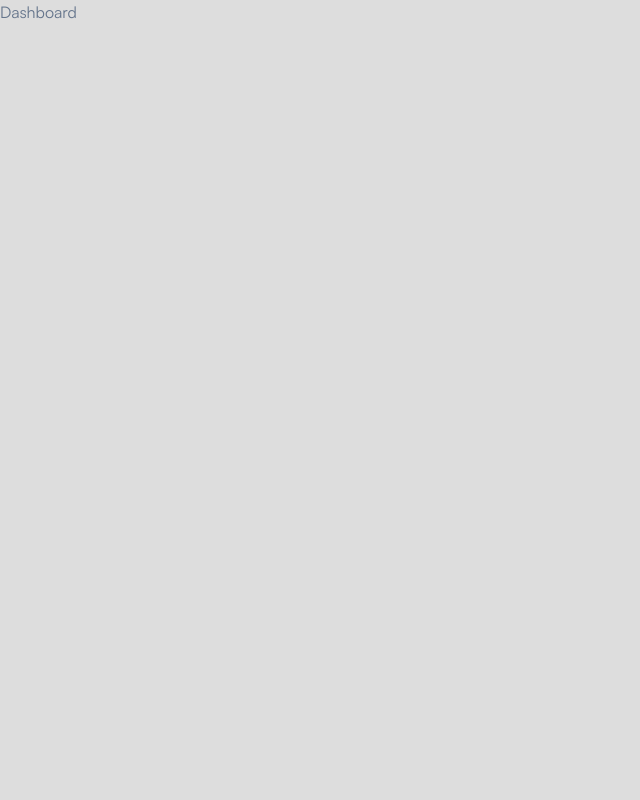
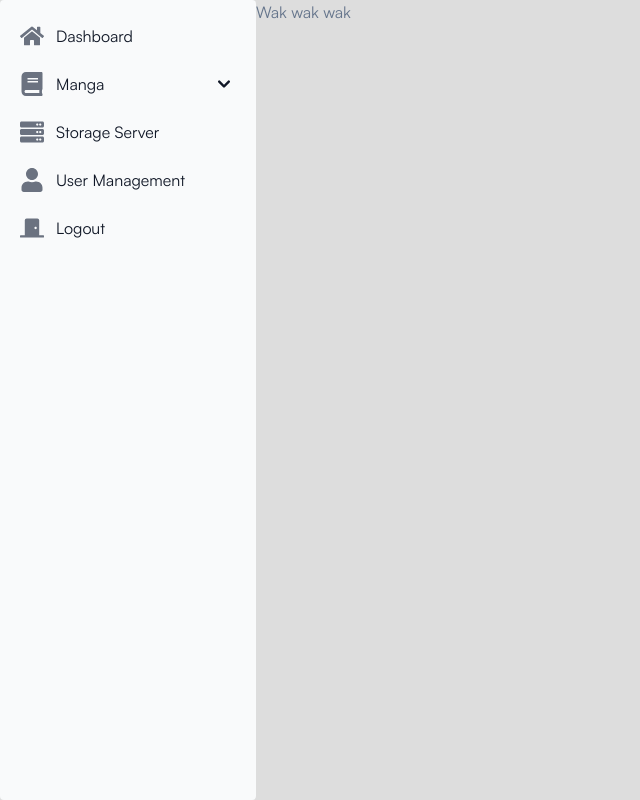
Before and after one commit to azzahradins/kyscms-js, a Next.js app: page /dashboard in a window 1280 px wide. Shown: the whole page, without its empty margins (0-640 px from the left). Built offline with nearby package versions, Linux system fonts and the light colour scheme.

Commit message:
[update] dashboard sidebar

```diff
--- a/app/(private)/dashboard/page.tsx
+++ b/app/(private)/dashboard/page.tsx
@@ -1,8 +1,16 @@
+'use client'
+
+import Sidebar from "@/components/Page/Sidebar"
 
 export default function Dashboard (): JSX.Element {
   return (
-    <main className="container">
-      Dashboard
+    <main className="flex flex-row">
+    <div className='min-h-screen'>
+      <Sidebar />
+    </div>
+    <div className='flex-auto'>
+      Wak wak wak
+    </div>
     </main>
   )
 }
--- /dev/null
+++ b/components/Page/Navbar.tsx
@@ -0,0 +1,56 @@
+function Navbar (): React.ReactElement {
+  return <nav className="fixed top-0 z-50 w-full bg-white border-b border-gray-200 dark:bg-gray-800 dark:border-gray-700">
+  <div className="px-3 py-3 lg:px-5 lg:pl-3">
+    <div className="flex items-center justify-between">
+      <div className="flex items-center justify-start">
+        <button data-drawer-target="logo-sidebar" data-drawer-toggle="logo-sidebar" aria-controls="logo-sidebar" type="button" className="inline-flex items-center p-2 text-sm text-gray-500 rounded-lg sm:hidden hover:bg-gray-100 focus:outline-none focus:ring-2 focus:ring-gray-200 dark:text-gray-400 dark:hover:bg-gray-700 dark:focus:ring-gray-600">
+            <span className="sr-only">Open sidebar</span>
+            <svg className="w-6 h-6" aria-hidden="true" fill="currentColor" viewBox="0 0 20 20" xmlns="http://www.w3.org/2000/svg">
+              <path clipRule="evenodd" fillRule="evenodd" d="M2 4.75A.75.75 0 012.75 4h14.5a.75.75 0 010 1.5H2.75A.75.75 0 012 4.75zm0 10.5a.75.75 0 01.75-.75h7.5a.75.75 0 010 1.5h-7.5a.75.75 0 01-.75-.75zM2 10a.75.75 0 01.75-.75h14.5a.75.75 0 010 1.5H2.75A.75.75 0 012 10z"></path>
+            </svg>
+        </button>
+        <a href="https://flowbite.com" className="flex ml-2 md:mr-24">
+          <img src="https://flowbite.com/docs/images/logo.svg" className="h-8 mr-3" alt="FlowBite Logo" />
+          <span className="self-center text-xl font-semibold sm:text-2xl whitespace-nowrap dark:text-white">Flowbite</span>
+        </a>
+      </div>
+      <div className="flex items-center">
+          <div className="flex items-center ml-3">
+            <div>
+              <button type="button" className="flex text-sm bg-gray-800 rounded-full focus:ring-4 focus:ring-gray-300 dark:focus:ring-gray-600" aria-expanded="false" data-dropdown-toggle="dropdown-user">
+                <span className="sr-only">Open user menu</span>
+                <img className="w-8 h-8 rounded-full" src="https://flowbite.com/docs/images/people/profile-picture-5.jpg" alt="user photo" />
+              </button>
+            </div>
+            <div className="z-50 hidden my-4 text-base list-none bg-white divide-y divide-gray-100 rounded shadow dark:bg-gray-700 dark:divide-gray-600" id="dropdown-user">
+              <div className="px-4 py-3" role="none">
+                <p className="text-sm text-gray-900 dark:text-white" role="none">
+                  Neil Sims
+                </p>
+                <p className="text-sm font-medium text-gray-900 truncate dark:text-gray-300" role="none">
+                  neil.sims@flowbite.com
+                </p>
+              </div>
+              <ul className="py-1" role="none">
+                <li>
+                  <a href="#" className="block px-4 py-2 text-sm text-gray-700 hover:bg-gray-100 dark:text-gray-300 dark:hover:bg-gray-600 dark:hover:text-white" role="menuitem">Dashboard</a>
+                </li>
+                <li>
+                  <a href="#" className="block px-4 py-2 text-sm text-gray-700 hover:bg-gray-100 dark:text-gray-300 dark:hover:bg-gray-600 dark:hover:text-white" role="menuitem">Settings</a>
+                </li>
+                <li>
+                  <a href="#" className="block px-4 py-2 text-sm text-gray-700 hover:bg-gray-100 dark:text-gray-300 dark:hover:bg-gray-600 dark:hover:text-white" role="menuitem">Earnings</a>
+                </li>
+                <li>
+                  <a href="#" className="block px-4 py-2 text-sm text-gray-700 hover:bg-gray-100 dark:text-gray-300 dark:hover:bg-gray-600 dark:hover:text-white" role="menuitem">Sign out</a>
+                </li>
+              </ul>
+            </div>
+          </div>
+        </div>
+    </div>
+  </div>
+  </nav>
+}
+
+export default Navbar
--- /dev/null
+++ b/components/Page/Sidebar.tsx
@@ -0,0 +1,49 @@
+import { Sidebar as Sb } from 'flowbite-react'
+import { FaHome, FaUser, FaDoorClosed, FaServer, FaBook } from 'react-icons/fa'
+
+function Sidebar (): React.ReactElement {
+  return (<Sb aria-label="Default sidebar example">
+    <Sb.Items>
+      <Sb.ItemGroup>
+        <Sb.Item
+          href="#"
+          icon={FaHome}>
+          Dashboard
+        </Sb.Item>
+        <Sb.Collapse
+          icon={FaBook}
+          label="Manga">
+          <Sb.Item href="#">
+            List
+          </Sb.Item>
+          <Sb.Item href="#">
+            Upload
+          </Sb.Item>
+          <Sb.Item href="#">
+            Mirror Upload
+          </Sb.Item>
+          <Sb.Item href="#">
+            Setting Content Data
+          </Sb.Item>
+        </Sb.Collapse>
+        <Sb.Item
+          href="#"
+          icon={FaServer}>
+          Storage Server
+        </Sb.Item>
+        <Sb.Item
+          href="#"
+          icon={FaUser}>
+          User Management
+        </Sb.Item>
+        <Sb.Item
+          href="#"
+          icon={FaDoorClosed}>
+          Logout
+        </Sb.Item>
+      </Sb.ItemGroup>
+    </Sb.Items>
+  </Sb>)
+}
+
+export default Sidebar
--- a/package.json
+++ b/package.json
@@ -20,13 +20,14 @@
     "@types/react-dom": "18.0.11",
     "eslint-config-next": "13.2.4",
     "flowbite": "^1.6.4",
-    "flowbite-react": "^0.4.3",
+    "flowbite-react": "^0.5.0",
     "framer-motion": "^10.11.2",
     "next": "13.2.4",
     "next-themes": "^0.2.1",
     "react": "18.2.0",
     "react-dom": "18.2.0",
     "react-hook-form": "^7.45.2",
+    "react-icons": "^4.10.1",
     "zod": "^3.21.4"
   },
   "devDependencies": {
--- a/tailwind.config.js
+++ b/tailwind.config.js
@@ -6,7 +6,8 @@ module.exports = {
   content: [
     './app/**/*.{js,ts,jsx,tsx}',
     './components/**/*.{js,ts,jsx,tsx}',
-    './templates/*.{js,ts,jsx,tsx}'
+    './templates/*.{js,ts,jsx,tsx}',
+    './node_modules/flowbite-react/**/*.{js,jsx,ts,tsx}'
   ],
   theme: {
     fontFamily: {
```
Also changed, not shown: 1 other file (tests, documents, lock files or other folders).
